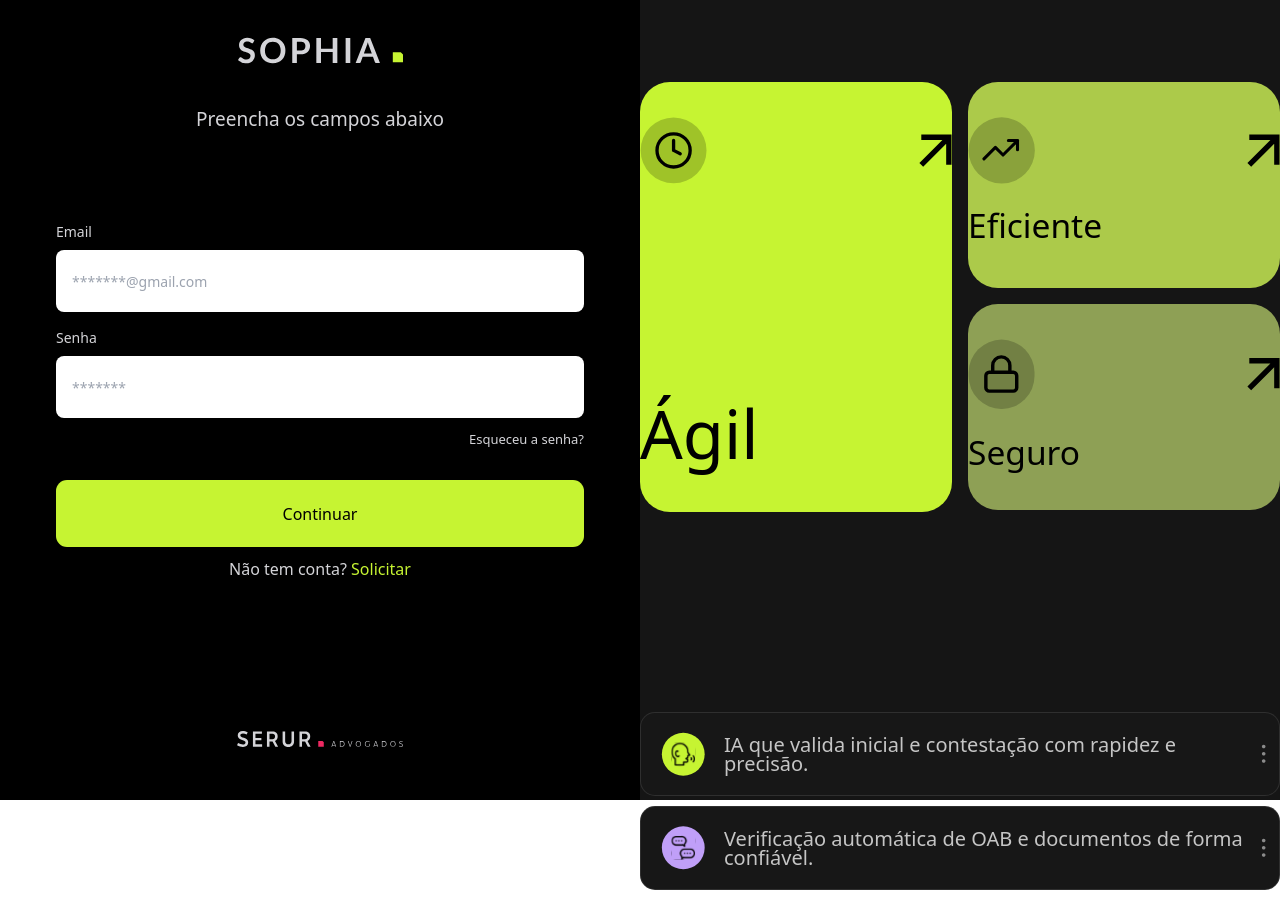
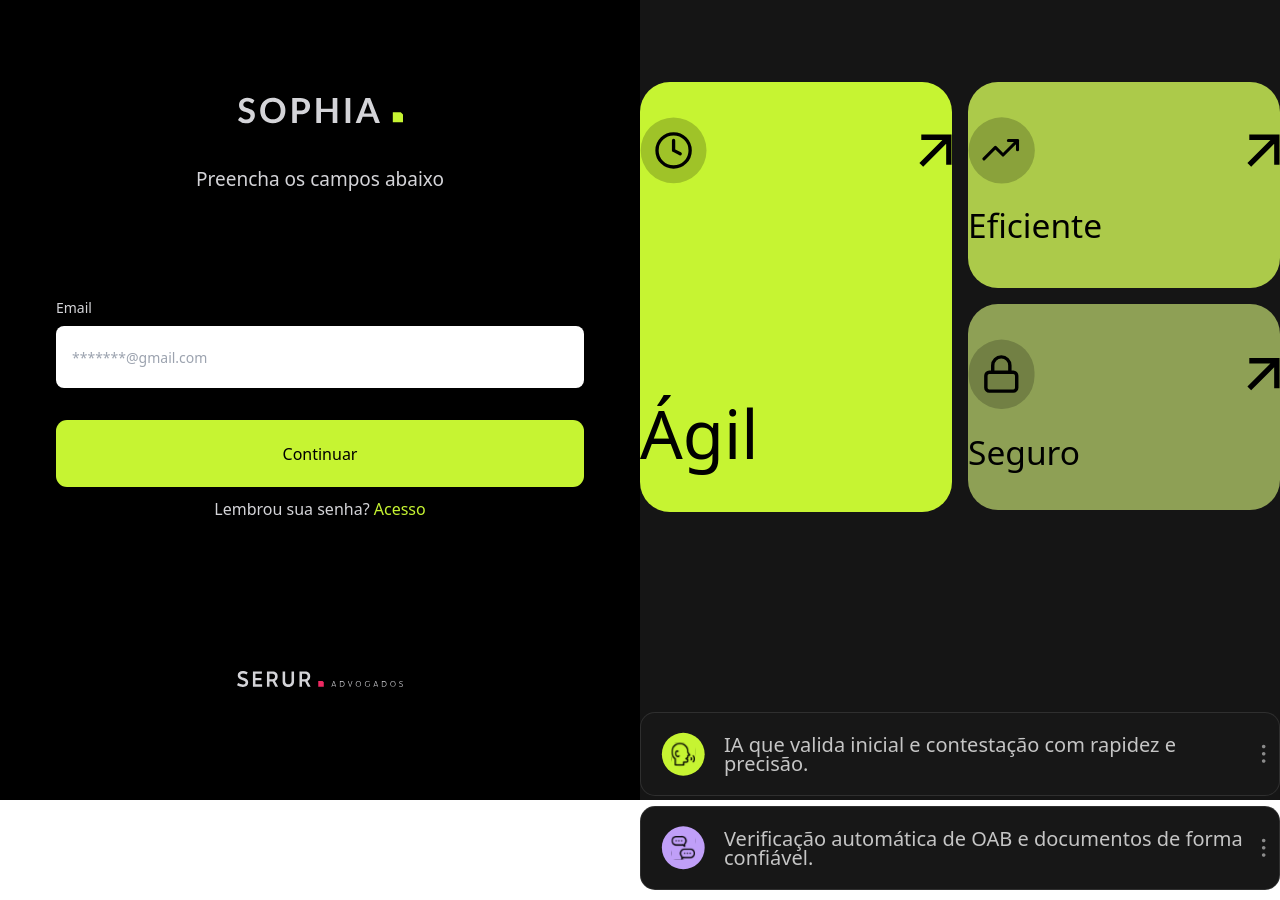
Before and after one commit to revelatiostudio/serur-login, a Next.js app: page / in a window 1280 px wide. Both pictures are taken after a click on the link "Esqueceu a senha?". Built offline with nearby package versions, Linux system fonts and the light colour scheme.

Commit message:
esqueci a senha

```diff
--- a/src/app/page.js
+++ b/src/app/page.js
@@ -15,7 +15,8 @@ import { useState } from "react";
 
 export default function Home() {
 
-  const [temLogin, setTemLogin] = useState(true)
+  const [temLogin, setTemLogin] = useState(true);
+  const [mostrarRecuperarSenha, setMostrarRecuperarSenha] = useState(false);
 
   function Login() {
     return (
@@ -39,7 +40,7 @@ export default function Home() {
             <label for="input-label" class="block text-[18px] text-sm font-medium mb-2 dark:text-white">Senha</label>
             <input required type="email" id="input-label" class="h-[62px] py-3 px-4 block w-full border-gray-200 rounded-lg text-sm focus:border-blue-500 focus:ring-blue-500 disabled:opacity-50 disabled:pointer-events-none dark:bg-customGray dark:border-neutral-700 dark:text-neutral-400 dark:placeholder-neutral-500 dark:focus:ring-neutral-600" placeholder="*******" />
           </div>
-          <p><a>Esqueceu a senha?</a></p>
+          <p><a onClick={() => { setMostrarRecuperarSenha(true) }}>Esqueceu a senha?</a></p>
         </div>
 
         <div className="campos-btn">
@@ -115,16 +116,53 @@ export default function Home() {
     )
 
   }
+
+  function RecuperarSenha() {
+    return (
+      <div className="login">
+        <Image
+          src={sophiaLogo}
+          width={166}
+          height={44}
+          alt="sophia logo"
+        />
+        <div className="p-text">
+          <p>Preencha os campos abaixo</p>
+        </div>
+
+        <div className="sec-campos">
+          <div class="w-full mt-4">
+            <label for="input-label" class="block text-[18px] text-sm font-medium mb-2 dark:text-white">Email</label>
+            <input required type="email" id="input-label" class="h-[62px] py-3 px-4 block w-full border-gray-200 rounded-lg text-sm focus:border-blue-500 focus:ring-blue-500 disabled:opacity-50 disabled:pointer-events-none dark:bg-customGray dark:border-neutral-700 dark:text-neutral-400 dark:placeholder-neutral-500 dark:focus:ring-neutral-600" placeholder="*******@gmail.com" />
+          </div>
+        </div>
+
+        <div className="campos-btn">
+          <button>Continuar</button>
+        </div>
+        <p className="p2">Lembrou sua senha? <a onClick={() => { setMostrarRecuperarSenha(false) }}>Acesso</a></p>
+
+        <Image
+          style={{ marginTop: '150px' }}
+          src={serur}
+          width={166}
+          height={44}
+          alt="serur logo"
+        />
+
+      </div>
+    )
+  }
   return (
     <section className="container-cadastros">
       <div className="sec-login">
-        {temLogin ?
+        {mostrarRecuperarSenha ? (
+          <RecuperarSenha />
+        ) : temLogin ? (
           <Login />
-          :
+        ) : (
           <Cadastro />
-
-        }
-
+        )}
 
       </div>
       <div className="sec-opcoes">
```
